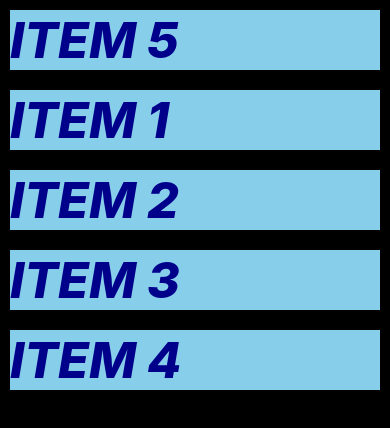
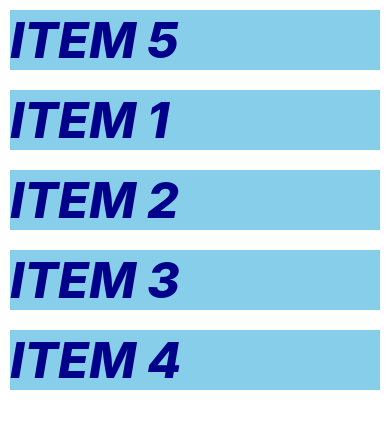
Before and after one commit to vidwatk/tutorialReact-Native, a React Native app in the folder tutorialProject/: screen / in a window 390 px wide. Shown: the top 428 px of the page. Built offline with nearby package versions, Linux system fonts and the light colour scheme.

Commit message:
complete(Stage 3): Flatlish and Section list

```diff
--- a/tutorialProject/App.js
+++ b/tutorialProject/App.js
@@ -12,18 +12,19 @@ import {
   Text,
   View,
   ScrollView,
-  RefreshControl
+  RefreshControl,
+  FlatList
 } from 'react-native';
 
 const App = () => {
 const [name, setName] = useState("Style Test")
 
 const [Items, setItems] = useState([
-  {key: 5, item: "Item 5"},
-  {key: 1, item: "Item 1"},
-  {key: 2, item: "Item 2"},
-  {key: 3, item: "Item 3"},
-  {key: 4, item: "Item 4"},
+  {key: '5', name: "Item 5"},
+  {key: '1', name: "Item 1"},
+  {key: '2', name: "Item 2"},
+  {key: '3', name: "Item 3"},
+  {key: '4', name: "Item 4"},
 ]);
 const[Refreshing, setRefreshing] = useState(false)
 const onRefresh = () => {
@@ -32,21 +33,29 @@ const onRefresh = () => {
   setRefreshing(false)
 }
   return (
-    <ScrollView
-    style= {styles.body}
-    refreshControl= {<RefreshControl
-      refreshing = {Refreshing}
-      onRefresh={onRefresh}/>}>
-      {
-        Items.map ((object)=>{
-          return(
-          <View  style={styles.item} key={object.key}>
-            <Text style={styles.text} >{object.item}</Text>
-          </View>
-          )
-        })
-      }
-    </ScrollView>
+    <FlatList
+      data={Items}
+      renderItem={({item}) => (
+        <View  style={styles.item}>
+             <Text style={styles.text} >{item.name}</Text>
+       </View>
+      )}
+    />
+    // <ScrollView
+    // style= {styles.body}
+    // refreshControl= {<RefreshControl
+    //   refreshing = {Refreshing}
+    //   onRefresh={onRefresh}/>}>
+    //   {
+    //     Items.map ((object)=>{
+    //       return(
+    //       <View  style={styles.item} key={object.key}>
+    //         <Text style={styles.text} >{object.item}</Text>
+    //       </View>
+    //       )
+    //     })
+    //   }
+    // </ScrollView>
 
   );
 };
```
